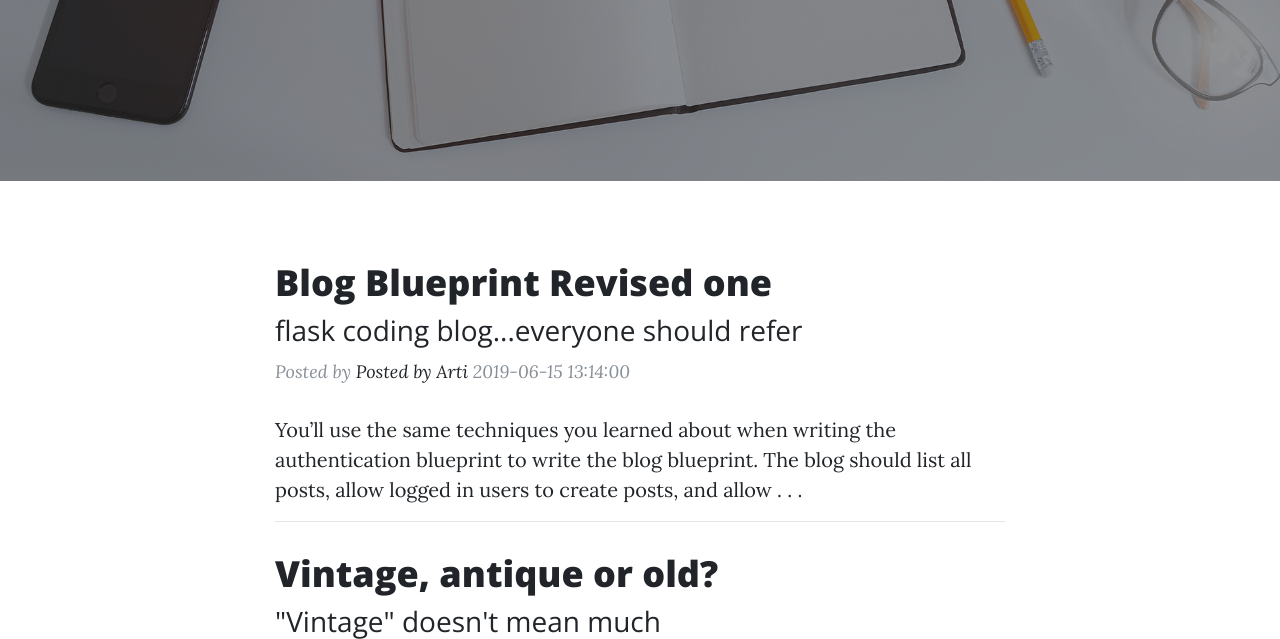
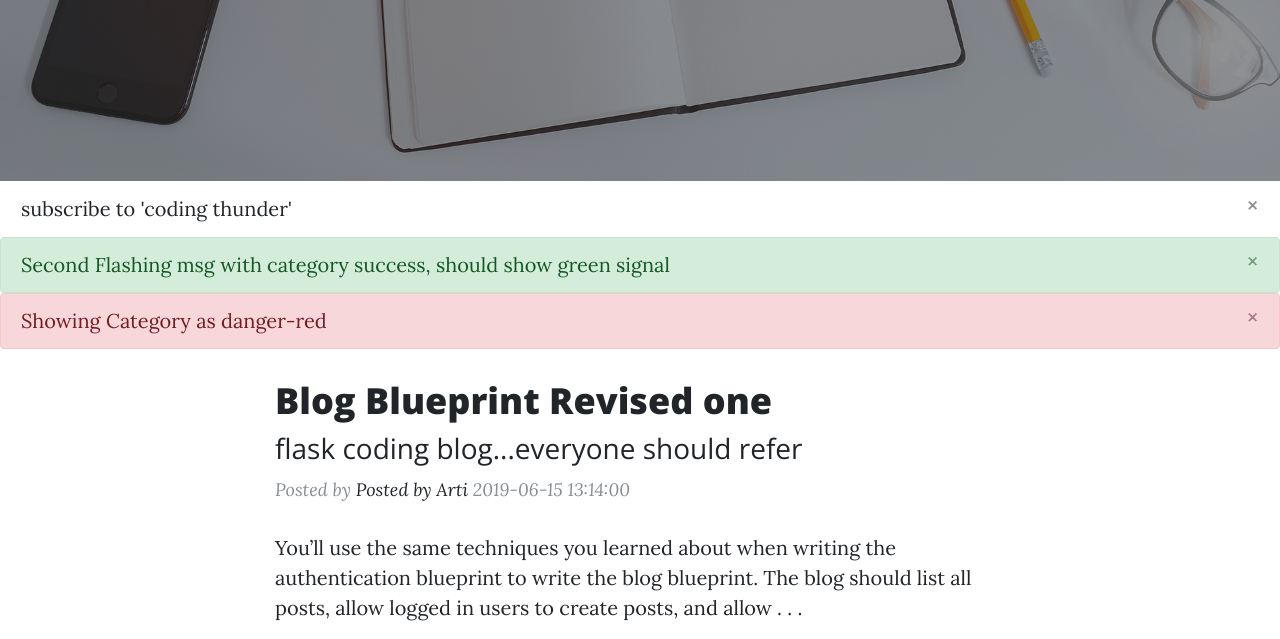
Before and after one commit to artibhasme/flask-framework-blog, a Flask app: page / in a window 1280 px wide. Shown: the part 517-1156 px from the top of the page. Run offline with Flask 2, Linux system fonts and the light colour scheme; data comes from the database, SQL or seed files in the repository; some libraries are stand-ins or nearby versions.

Commit message:
added flash msgs

```diff
--- a/main.py
+++ b/main.py
@@ -1,4 +1,4 @@
-from flask import Flask,render_template,request,session,redirect
+from flask import Flask,render_template,request,session,redirect, flash
 from flask_sqlalchemy import SQLAlchemy
 from datetime import datetime
 import json,os
@@ -110,6 +110,9 @@ def dashboad():
 
 @app.route("/",methods=['GET','POST'])
 def home():
+    flash("subscribe to 'coding thunder' ")
+    flash("Second Flashing msg with category success, should show green signal ",'success')
+    flash("Showing Category as danger-red ",'danger')
     #pagination logic
     posts = Posts.query.filter_by().order_by(Posts.date.desc()).all() #sorted with date, latest to show first
     last = ceil(len(posts)/int(params['posts_per_page']))
@@ -177,7 +180,7 @@ def contact():
 
         entry = Contact(name=name,email=email,phone=phone,msg=msg,date=datetime.now())
         db.session.add(entry)
-
+        '''
         #send mail before commit the entry in db
         msg = Message(subject="hello",
                         sender=app.config.get("MAIL_USERNAME"),
@@ -186,13 +189,14 @@ def contact():
 
         mail.send(msg)
         '''
+        '''
         mail.send_message("New message from " + name,sender=email,
                             recipients=[params['gmail_user']],
                             body=msg + '\n' + phone)
         #mail server giving sender refused error
 '''
         db.session.commit()
-
+        flash("Thanks for submitting your details, we will get back to you soon", 'success')
         #sending mail
         #mail.send_message("New message from " + name,sender=email,recipients=[params['gmail_user']],body=msg + '\n' + phone)
         #mail server giving sender refused error
--- a/templates/index.html
+++ b/templates/index.html
@@ -2,7 +2,7 @@
 
 {% block body %}
 <!-- Page Header -->
-  <header class="masthead" style="background-image: url('{{ url_for('static',filename='img/home-bg.jpg') }}')">
+  <header class="masthead mb-0" style="background-image: url('{{ url_for('static',filename='img/home-bg.jpg') }}')">
     <div class="overlay"></div>
     <div class="container">
       <div class="row">
@@ -15,6 +15,26 @@
       </div>
     </div>
   </header>
+
+<!--Message flashing starts here-->
+{% with messages = get_flashed_messages(with_categories=true) %} <!--leav blank if category os not required for aal flashing msgs-->
+
+{% if messages %}
+
+{% for cat,msg in messages %}
+<div class="alert alert-{{cat}} alert-dismissible fade show mb-0" role="alert">
+    {{msg}}
+    <button type="button" class="close" data-dismiss="alert" aria-label="Close">
+      <span aria-hidden="true">&times;</span>
+    </button>
+</div>
+{% endfor %}
+
+{% endif %}
+
+{% endwith %}
+
+<!--Message flashing ends here-->
 
   <!-- Main Content -->
   <div class="container">
```
Also changed, not shown: templates/contact.html (+21 -1 lines).
